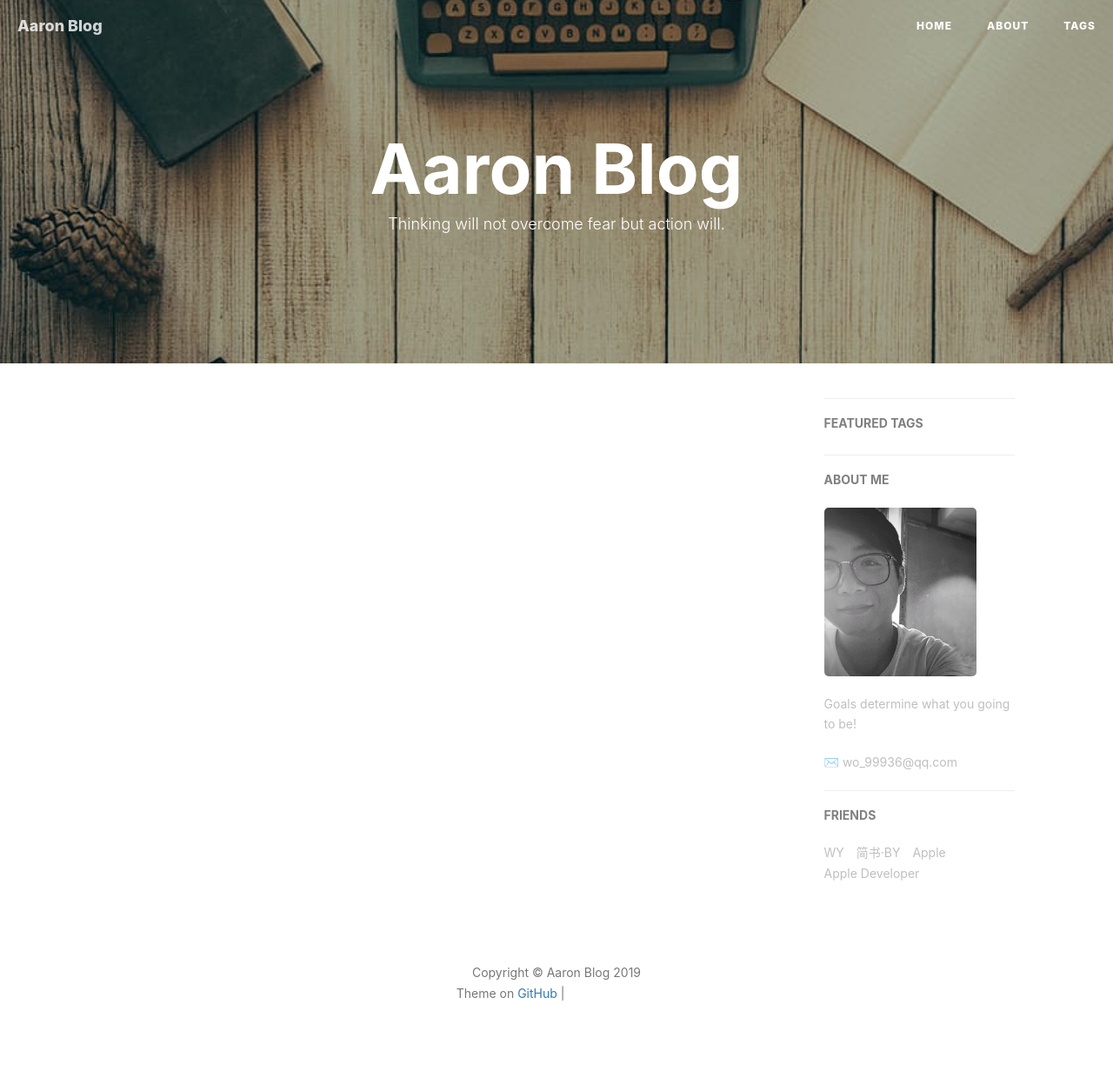
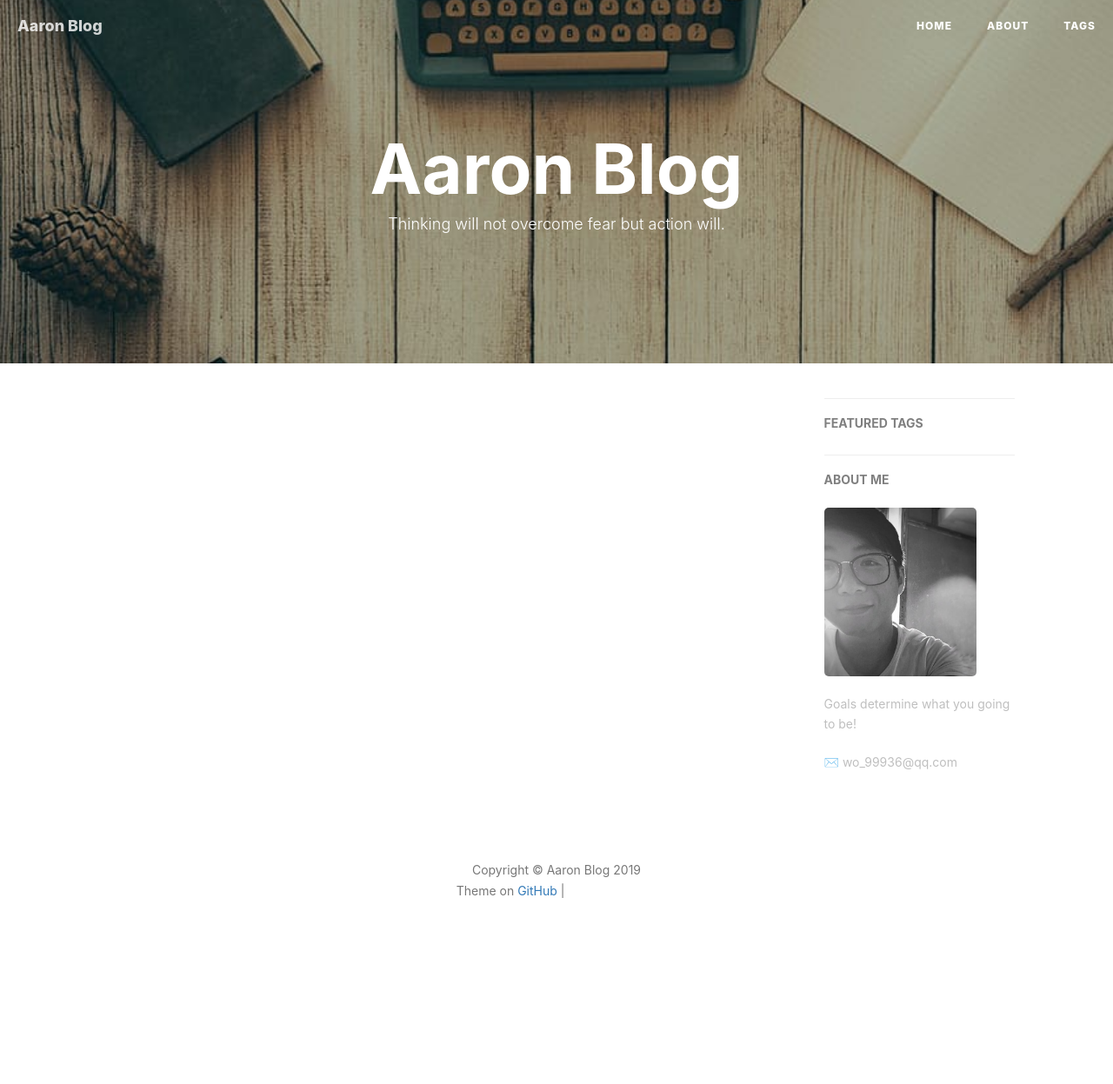
Before and after one commit to aaronlet/aaronlet.github.io, a Jekyll site: the page built from index.html, in a window 1280 px wide. Shown: the whole page at 87% size. Built offline with Jekyll 4.4.1, drawn with Linux system fonts in a browser that asks for light colours; nearby versions of some CDN libraries; the list of posts is cut into pages by our own code; comment, search, counter and statistics services are not loaded; after the commit the page ends 1129 px from its top, so only the background shows below that; some of the changed lines change nothing that is shown; grey boxes are pictures that could not be loaded.

Commit message:
change config.yml

```diff
--- a/_config.yml
+++ b/_config.yml
@@ -57,16 +57,16 @@
 
 # 评论系统
 # Disqus（https://disqus.com/）
-# disqus_username: qiubaiying
+disqus_username: Aaron
 
 # Gitalk
 gitalk:
   enable: true    #是否开启Gitalk评论
   clientID: f2c84e7629bb1446c1a4                            #生成的clientID
   clientSecret: ca6d6139d1e1b8c43f8b2e19492ddcac8b322d0d    #生成的clientSecret
-  repo: qiubaiying.github.io    #仓库名称
-  owner: qiubaiying    #github用户名
-  admin: qiubaiying
+  repo: aaronlet.github.io    #仓库名称
+  owner: aaronlet    #github用户名
+  admin: aaronlet
   distractionFreeMode: true #是否启用类似FB的阴影遮罩
 
 
@@ -77,8 +77,8 @@
 ba_track_id: b50bf2b12b5338a1845e33832976fd68
 
 # Google Analytics
-ga_track_id: 'UA-90855596-1'            # Format: UA-xxxxxx-xx
-ga_domain: qiubaiying.top               # 默认的是 auto, 这里我是自定义了的域名，你如果没有自己的域名，需要改成auto
+# ga_track_id: 'UA-90855596-1'            # Format: UA-xxxxxx-xx
+# ga_domain: qiubaiying.top               # 默认的是 auto, 这里我是自定义了的域名，你如果没有自己的域名，需要改成auto
 
 
 
@@ -97,18 +97,18 @@
 
 
 # Friends
-friends: [
-    {
-        title: "WY",
-        href: "http://zhengwuyang.com"
-    },{
-        title: "简书·BY",
-        href: "http://www.jianshu.com/u/e71990ada2fd"
-    },{
-        title: "Apple",
-        href: "https://apple.com"
-    },{
-        title: "Apple Developer",
-        href: "https://developer.apple.com/"
-    }
-]
+# friends: [
+#     {
+#         title: "WY",
+#         href: "http://zhengwuyang.com"
+#     },{
+#         title: "简书·BY",
+#         href: "http://www.jianshu.com/u/e71990ada2fd"
+#     },{
+#         title: "Apple",
+#         href: "https://apple.com"
+#     },{
+#         title: "Apple Developer",
+#         href: "https://developer.apple.com/"
+#     }
+# ]
```
